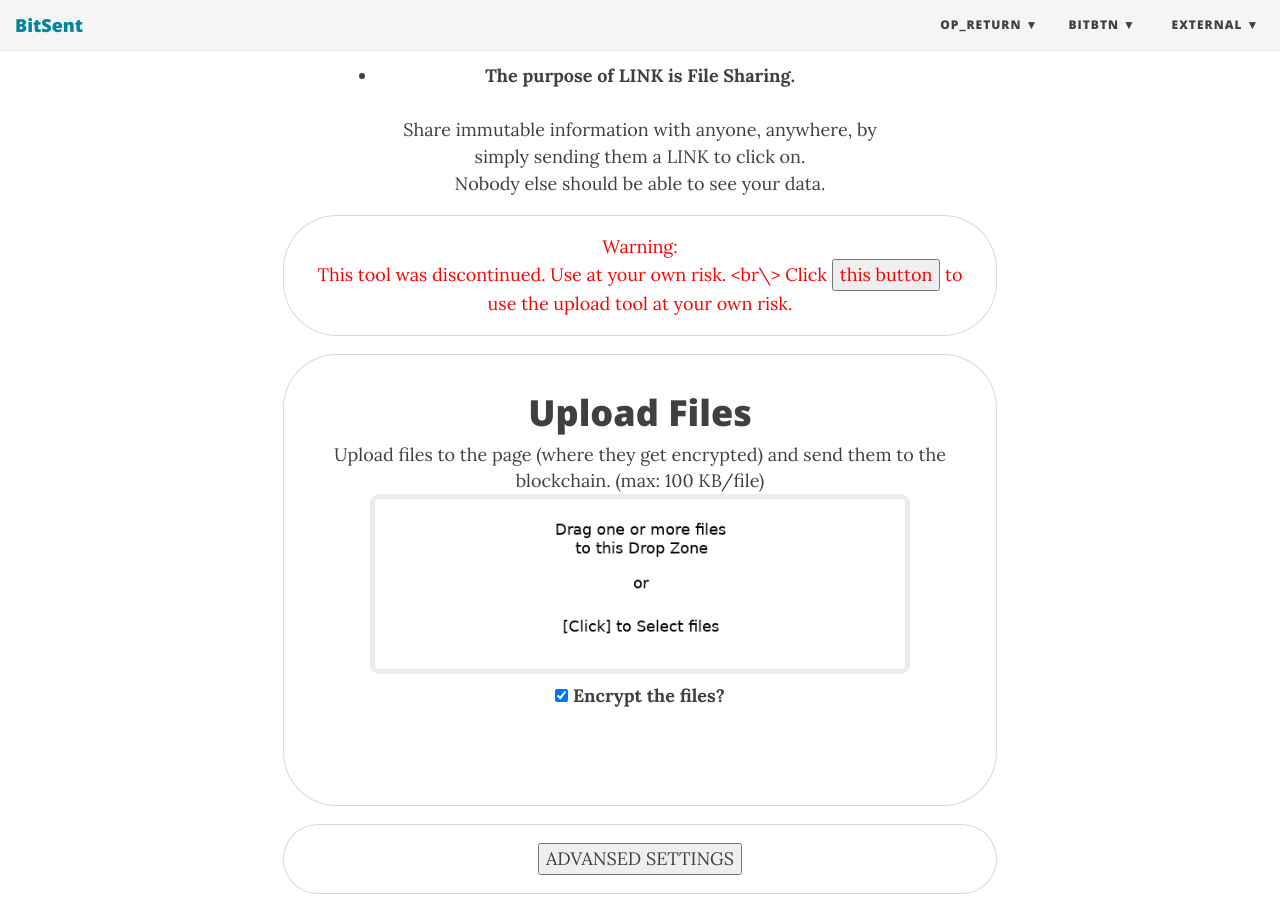
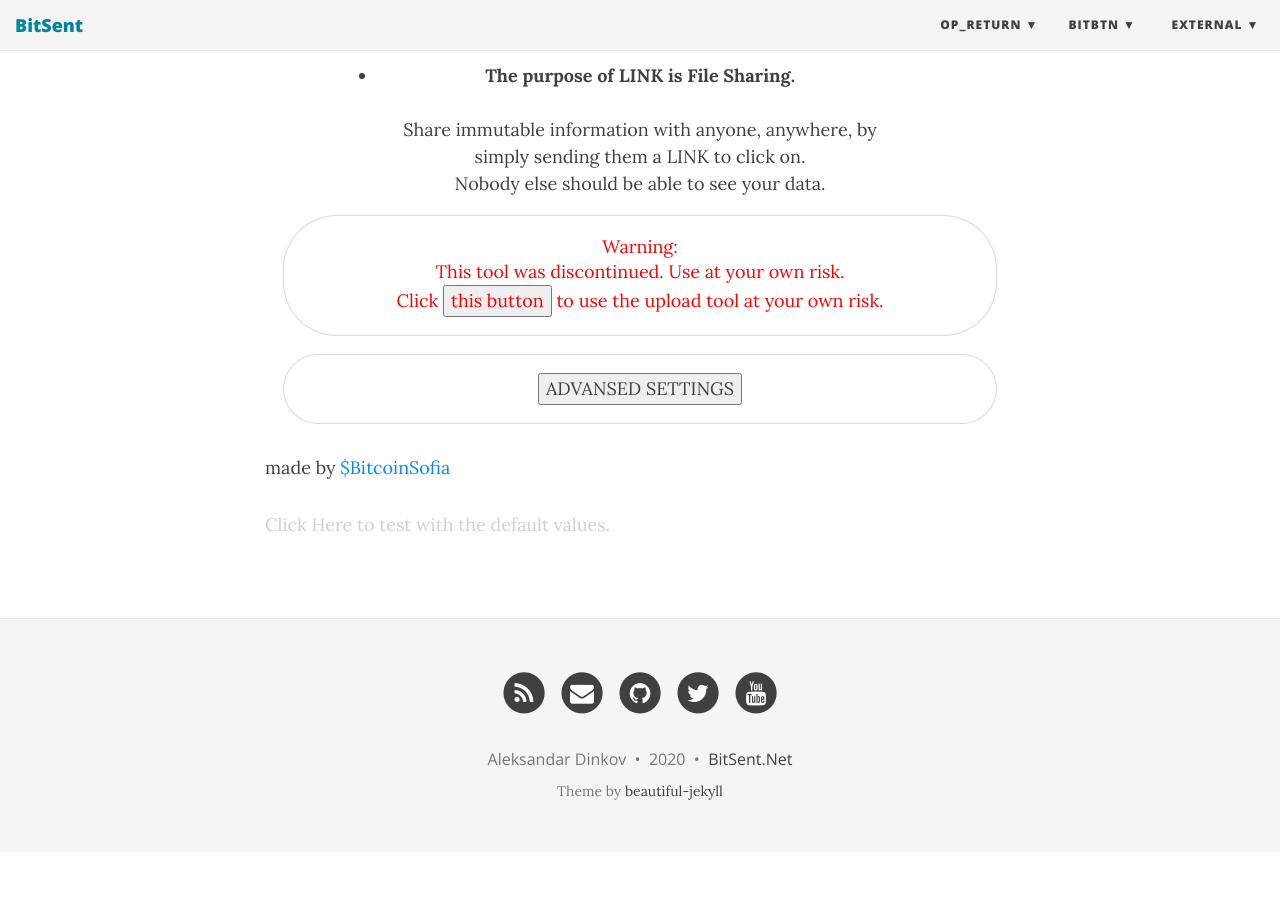
Before and after one commit to bitsent/bitsent.github.io, a Jekyll site: the page built from LINK.md, in a window 1280 px wide and 900 px high, scrolled down 321 px. Built offline with Jekyll 4.4.1, drawn with Linux system fonts in a browser that asks for light colours; nearby versions of some CDN libraries; after the commit the page ends 1173 px from its top, so only the background shows below that.

```diff
--- a/_includes/link.html
+++ b/_includes/link.html
@@ -16,13 +16,13 @@
   <div id="wrapper">
     <div class="center" style="color:red;">
       Warning:<br/>
-      This tool was discontinued. Use at your own risk. <br\>
+      This tool was discontinued. Use at your own risk. <br/>
       Click <button onclick="document.getElementById('upload').classList.toggle('hide')">
         this button
       </button> to use the upload tool at your own risk.
       <br/>
     </div>
-    <div id="upload">
+    <div id="upload" class="hide">
       <h1>Upload Files</h1>
       <span>Upload files to the page (where they get encrypted) and send them to the blockchain. (max: 100
         KB/file)</span>
```
